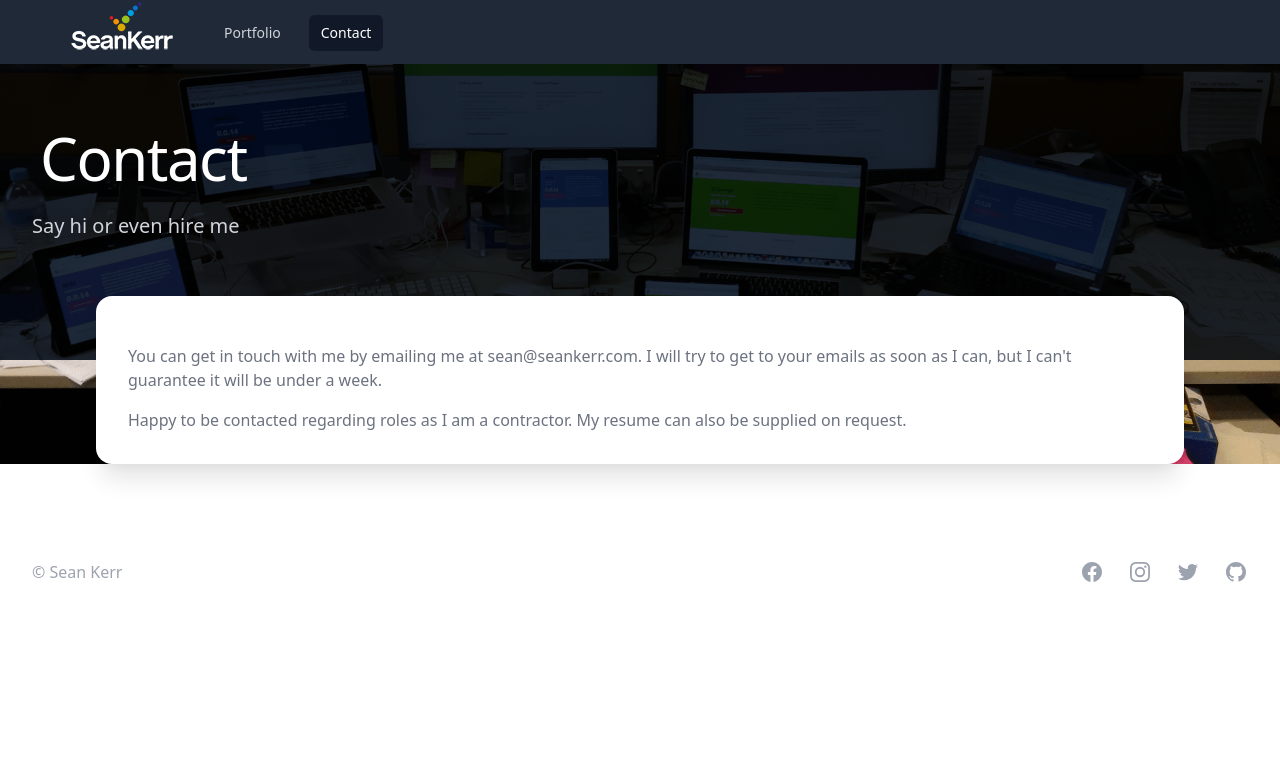
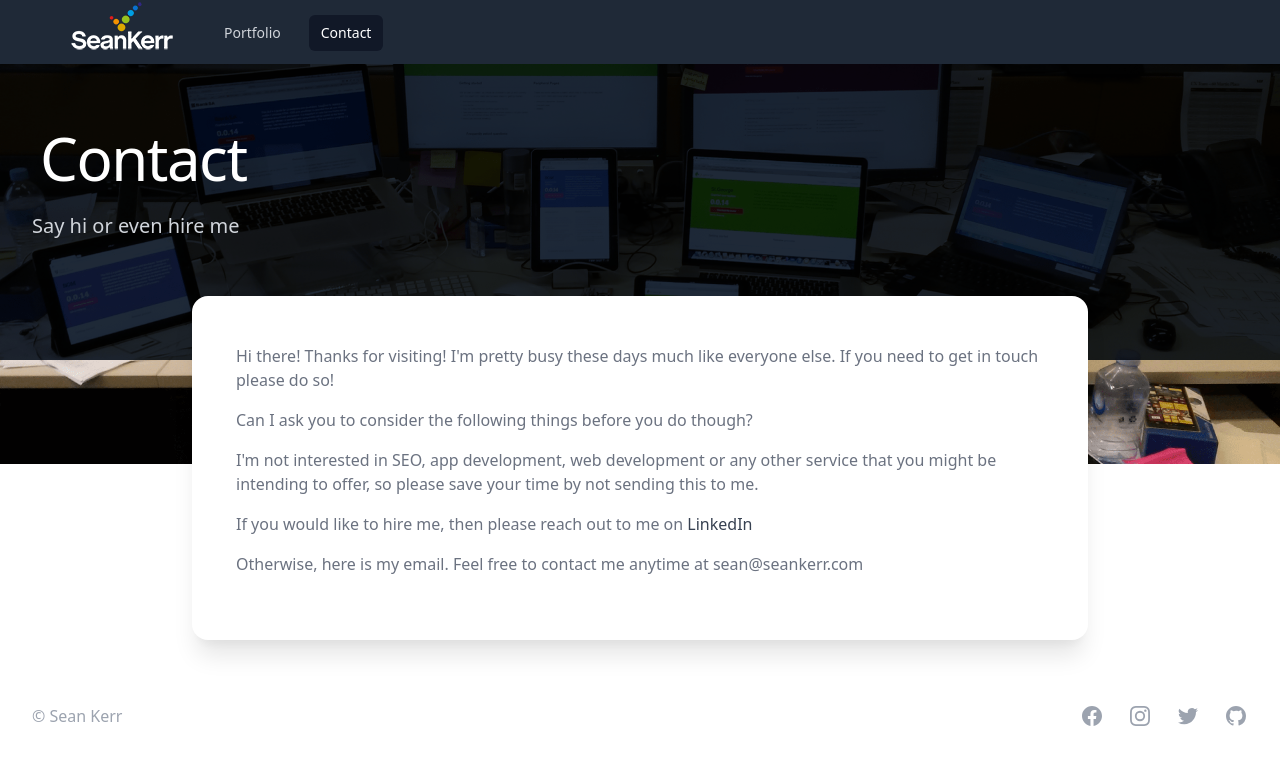
Before and after one commit to seanrkerr/personal-website, a Next.js app: page /contact in a window 1280 px wide. Shown: the top 764 px of the page. Built offline with nearby package versions, Linux system fonts and the light colour scheme.

Commit message:
adjustments

```diff
--- a/components/Hero.tsx
+++ b/components/Hero.tsx
@@ -27,7 +27,7 @@ const headings = [
 
 const Hero: React.FC = function () {
   const router = useRouter();
-  console.log(router);
+
   return (
     <div className="relative md:pb-2 sm:pb-2 bg-gray-800">
       <div className="absolute inset-0">
--- a/components/PortfolioList.tsx
+++ b/components/PortfolioList.tsx
@@ -70,7 +70,7 @@ const PortfolioList: React.FC<PortfolioListProps> = function ({ listData }) {
 
   return (
     <>
-      <div className="grid grid-cols-1 gap-y-20 lg:grid-cols-3 lg:gap-y-0 lg:gap-x-8 relative -mt-32 max-w-8xl mx-auto pt-8 md:pt-26 relative z-10 md:pb-12 pb-32 px-4 sm:px-6 lg:px-8">
+      <div className="grid grid-cols-1 gap-y-20 lg:grid-cols-3 lg:gap-y-0 lg:gap-x-8 relative -mt-32 max-w-8xl mx-auto pt-8 md:pt-26 relative z-10 md:pb-12 pb-32 px-4 sm:px-6 lg:px-8 lg:w-9/12">
         <PortFolioListComponent list={listItems} />
       </div>
       {isFetching && <LoadingComp />}
--- a/components/PortfolioListComponent.tsx
+++ b/components/PortfolioListComponent.tsx
@@ -26,7 +26,7 @@ export const PortFolioListComponent = (props: any) => {
           ) : (
             <a
               href={data.link}
-              className="mt-2 text-base block clear-both font-medium text-indigo-700 hover:text-indigo-600"
+              className="mt-2 text-base block clear-both font-normal text-gray-700 hover:text-indigo-600"
             >
               See it<span aria-hidden="true"> &rarr;</span>
             </a>
--- a/pages/contact.tsx
+++ b/pages/contact.tsx
@@ -27,18 +27,37 @@ export default function Contact() {
         />
         <link rel="icon" href="/favicon.ico" />
       </Head>
-      <div className="grid grid-cols-1 gap-y-20 lg:grid-cols-1 lg:gap-y-0 lg:gap-x-8 relative -mt-32 max-w-8xl mx-auto pt-8 md:pt-26 relative z-10 md:pb-12 pb-32 px-4 sm:px-6 lg:px-24">
-        <div className="flex flex-col bg-white rounded-2xl shadow-xl mt-8">
+      <div className="grid grid-cols-1 gap-y-20 lg:grid-cols-1 lg:gap-y-0 lg:gap-x-8 relative -mt-32 max-w-8xl mx-auto pt-8 md:pt-26 relative z-10 md:pb-12 pb-32 px-4 sm:px-6 lg:px-8 lg:w-9/12">
+        <div className="flex flex-row bg-white rounded-2xl shadow-xl mt-8 h-full">
           <div className="flex-1 relative pt-8 px-12 pb-8 md:px-8">
-            {/* <h3 className="text-xl font-medium text-gray-900">//</h3> */}
-            <p className="mt-4 text-base text-gray-500">
-              You can get in touch with me by emailing me at sean@seankerr.com.
-              I will try to get to your emails as soon as I can, but I can{"'"}t
-              guarantee it will be under a week.
+            <p className="mt-4 ml-3 text-base text-gray-500">
+              Hi there! Thanks for visiting! I{"'"}m pretty busy these days much
+              like everyone else. If you need to get in touch please do so!
             </p>
-            <p className="mt-4 text-base text-gray-500">
-              Happy to be contacted regarding roles as I am a contractor. My
-              resume can also be supplied on request.
+            <p className="mt-4 ml-3 mb-3 text-base text-gray-500">
+              Can I ask you to consider the following things before you do
+              though?
+            </p>
+            <p className="mt-4 ml-3 mb-3 text-base text-gray-500">
+              I{"'"}m not interested in SEO, app development, web development or
+              any other service that you might be intending to offer, so please
+              save your time by not sending this to me.
+            </p>
+            <p className="mt-4 ml-3 mb-3 text-base text-gray-500">
+              If you would like to hire me, then please reach out to me on
+              <a
+                href="https://www.linkedin.com/in/sean-kerr-a8a073a/"
+                className="text-gray-700 hover:text-indigo-600 inline-block	"
+                target="_new"
+              >
+                <span className="sr-only">LinkedIn</span>
+                &nbsp;LinkedIn
+              </a>
+            </p>
+
+            <p className="mt-4 ml-3 text-base text-gray-500">
+              Otherwise, here is my email. Feel free to contact me anytime at
+              sean@seankerr.com
             </p>
           </div>
         </div>
--- a/pages/index.tsx
+++ b/pages/index.tsx
@@ -40,7 +40,7 @@ export default function Home({ data }: IPortfolioResponse) {
       </Head>
 
       <section
-        className="-mt-32 max-w-8xl mx-auto pt-16 md:pt-26 relative z-10 md:pb-12 pb-32 px-4 sm:px-6 lg:px-8"
+        className="-mt-32 max-w-8xl mx-auto pt-16 md:pt-26 relative z-10 md:pb-12 pb-32 px-4 sm:px-6 lg:px-8 lg:w-9/12"
         aria-labelledby="contact-heading"
       >
         <div className="grid grid-cols-1 gap-y-20 lg:grid-cols-3 lg:gap-y-0 lg:gap-x-8 relative">
@@ -68,7 +68,7 @@ export default function Home({ data }: IPortfolioResponse) {
 
                     <a
                       href={link.link}
-                      className="text-base block clear-both font-medium text-indigo-700 hover:text-indigo-600"
+                      className="mt-2 text-base block clear-both font-normal text-gray-700 hover:text-indigo-600"
                     >
                       See it<span aria-hidden="true"> &rarr;</span>
                     </a>
--- a/styles/globals.css
+++ b/styles/globals.css
@@ -7,7 +7,7 @@ body {
   margin: 0;
   padding: 0;
 }
-
+/*
 ul {
   margin: 0;
   padding: 0;
@@ -58,4 +58,4 @@ ul.test li a:hover {
   color: #ffee10;
   box-shadow: 0 0 5px #ffee10;
   text-shadow: 0 0 5px #ffee10;
-}
+} */
```
